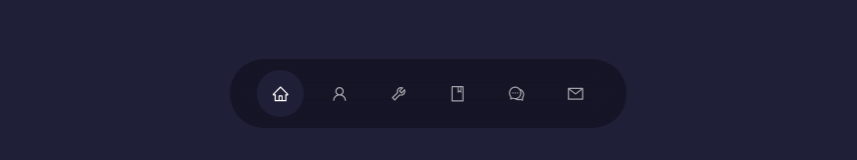
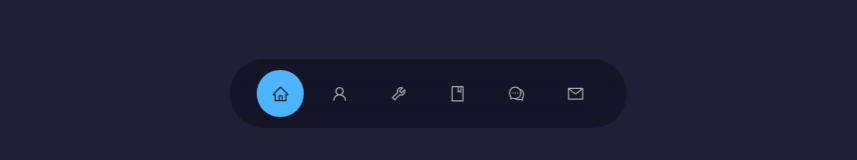
Before and after one commit to craigea92/react-portfolio, a React (Create React App) app: page / in a window 1280 px wide. Shown: the part 640-800 px from the top of the page, without its empty margins (212-1069 px from the left). Built offline with nearby package versions, Linux system fonts and the light colour scheme.

Commit message:
Tweaked some CSS in the footer and navigation

```diff
--- a/src/components/footer/Footer.css
+++ b/src/components/footer/Footer.css
@@ -34,8 +34,4 @@ footer {
     flex-direction: column;
     gap: 1.5rem;
   }
-
-  .footer__socials {
-    margin-top: ;
-  }
 }
--- a/src/components/navigation/navigation.css
+++ b/src/components/navigation/navigation.css
@@ -28,6 +28,6 @@ nav a:hover {
 }
 
 nav a.active {
-  background: var(--color-bg);
-  color: var(--color-white);
+  background: var(--color-primary);
+  color: var(--color-bg);
 }
```
